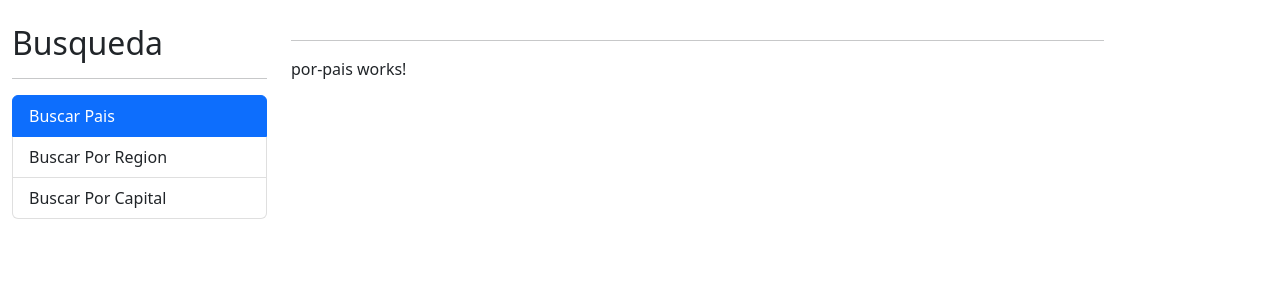
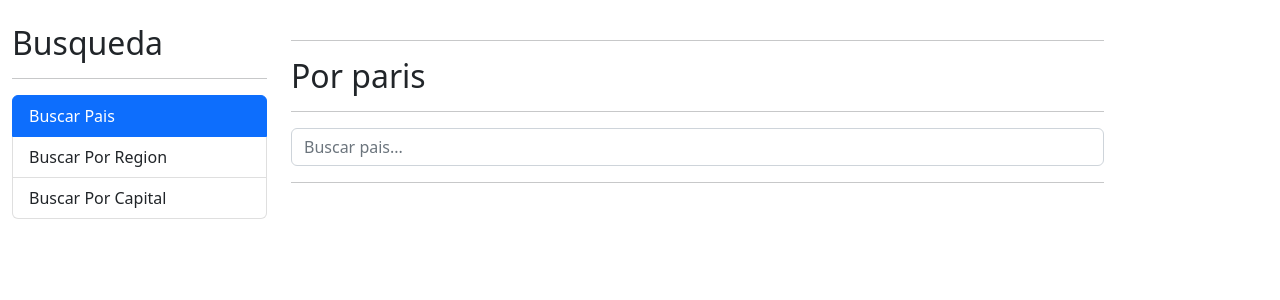
Before and after one commit to JonathanSanMiguel/GeoSearch, an Angular app: page / in a window 1280 px wide. Shown: the top 300 px of the page. Built offline with nearby package versions, Linux system fonts and the light colour scheme.

Commit message:
GeoSearchV4

```diff
--- a/src/app/app.module.ts
+++ b/src/app/app.module.ts
@@ -1,6 +1,7 @@
 import { NgModule } from '@angular/core';
 import { BrowserModule } from '@angular/platform-browser';
 import { AppRoutingModule } from './app-routing.module';
+import { HttpClientModule } from '@angular/common/http';
 
 import { AppComponent } from './app.component';
 import { PaisModule } from './pais/pais.module';
@@ -12,9 +13,10 @@ import { SharedModule } from './shared/shared.module';
   ],
   imports: [
     BrowserModule,
+    AppRoutingModule,
+    HttpClientModule,
     SharedModule,
-    PaisModule,
-    AppRoutingModule
+    PaisModule
   ],
   providers: [],
   bootstrap: [AppComponent]
--- a/src/app/pais/pages/por-pais/por-pais.component.html
+++ b/src/app/pais/pages/por-pais/por-pais.component.html
@@ -1 +1,48 @@
-<p>por-pais works!</p>
+<h2>Por paris</h2>
+<hr />
+<!-- Barra de busqueda -->
+<div class="row">
+    <div class="col">
+        <form (ngSubmit)="buscar()" autocomplete="off">
+            <input
+                type="text"
+                name="termino"
+                class="form-control"
+                [(ngModel)]="termino"
+                placeholder="Buscar pais..."
+            />
+        </form>
+    </div>
+</div>
+<hr />
+<!-- Mensaje de error -->
+<div *ngIf="hayError" class="alert alert-danger">
+    No se encontro nada con el termino: {{termino}}.
+</div>
+<!-- Tabla de Paises -->
+<div *ngIf="paises.length > 0" class="row">
+    <div class="col">
+        <table class="table table-hover">
+            <thead>
+                <tr>
+                    <th>#</th>
+                    <th>Bandera</th>
+                    <th>Nombre</th>
+                    <th>Poblacion</th>
+                    <th></th>
+                </tr>
+            </thead>
+            <tbody *ngFor="let pais of paises; let i = index">
+                <td>{{i + 1}}</td>
+                <td>
+                    <img class="img-fluid" [src]="pais.flag">
+                </td>
+                <td>{{pais.name}}</td>
+                <td>{{pais.population | number}}</td>
+                <td>
+                    <a [routerLink]="['/pais', pais.idd]">Ver mas...</a>
+                </td>
+            </tbody>
+        </table>
+    </div>
+</div>
--- a/src/app/pais/pages/por-pais/por-pais.component.ts
+++ b/src/app/pais/pages/por-pais/por-pais.component.ts
@@ -1,15 +1,25 @@
-import { Component, OnInit } from '@angular/core';
+import { Component } from '@angular/core'
+import { Pais } from '../../interfaces/pais.interface'
+import { PaisService } from '../../services/pais.service'
 
 @Component({
   selector: 'app-por-pais',
   templateUrl: './por-pais.component.html',
   styleUrls: ['./por-pais.component.css']
 })
-export class PorPaisComponent implements OnInit {
+export class PorPaisComponent {
+  termino: string = ''
+  hayError: boolean = false
+  paises: Pais[] = []
 
-  constructor() { }
-
-  ngOnInit(): void {
-  }
-
-}
+  //Injeccion del servicio.
+  constructor( private paisService: PaisService ) { }
+  //Metodo para buscar un pais por el termino solicitado
+  buscar(){
+    this.hayError = false
+    this.paisService.buscarPais(this.termino).subscribe(
+      (resp) => { this.paises = resp },
+      (err) => { this.hayError = true, this.paises = [] }
+    )//subscribe
+  }//buscar
+}//PorPaisComponent
--- /dev/null
+++ b/src/app/pais/services/pais.service.ts
@@ -0,0 +1,24 @@
+import { Injectable } from '@angular/core'
+import { HttpClient } from '@angular/common/http'
+import { Observable } from 'rxjs'
+
+import { Pais } from '../interfaces/pais.interface'
+
+@Injectable({
+  providedIn: 'root'
+})//Injectable
+
+export class PaisService {
+  //EndPoint del Api que consumiremos.
+  private API_URL: string = 'https://restcountries.com/v2'
+  //Inyeccion del servicio http.
+  constructor( private http: HttpClient ) { }
+  //Metodo para buscar el pais solicitado por el parametro "termino".
+  //El cual es un observable de tipo Pais.
+  buscarPais( termino: string ): Observable<Pais[]>{
+    //Guarda en una varibale el url base mas la ruta del endpoint y el termino de busqueda.
+    const Url: string = `${this.API_URL}/name/${termino}`
+    //Manda el url base mas la direccion y el valor del termino.
+    return this.http.get<Pais[]>(Url)
+  }//buscarPais
+}//PaisService
--- a/src/app/shared/sidebar/sidebar.component.html
+++ b/src/app/shared/sidebar/sidebar.component.html
@@ -3,7 +3,7 @@
 <hr>
 <ul class="list-group">
     <!-- Pais -->
-    <li routerLink="" routerLinkActive="active" [routerLinkActiveOptions]="{ exact: true}" class="list-group-item">
+    <li routerLink="" routerLinkActive="active" [routerLinkActiveOptions]="{ exact: true }" class="list-group-item">
         Buscar Pais
     </li>
     <!-- Region -->
```
Also changed, not shown: src/app/pais/interfaces/pais.interface.ts (added, +106 -0 lines), src/app/pais/pais.module.ts (+6 -2 lines), 1 other file (tests, documents, lock files or other folders).
